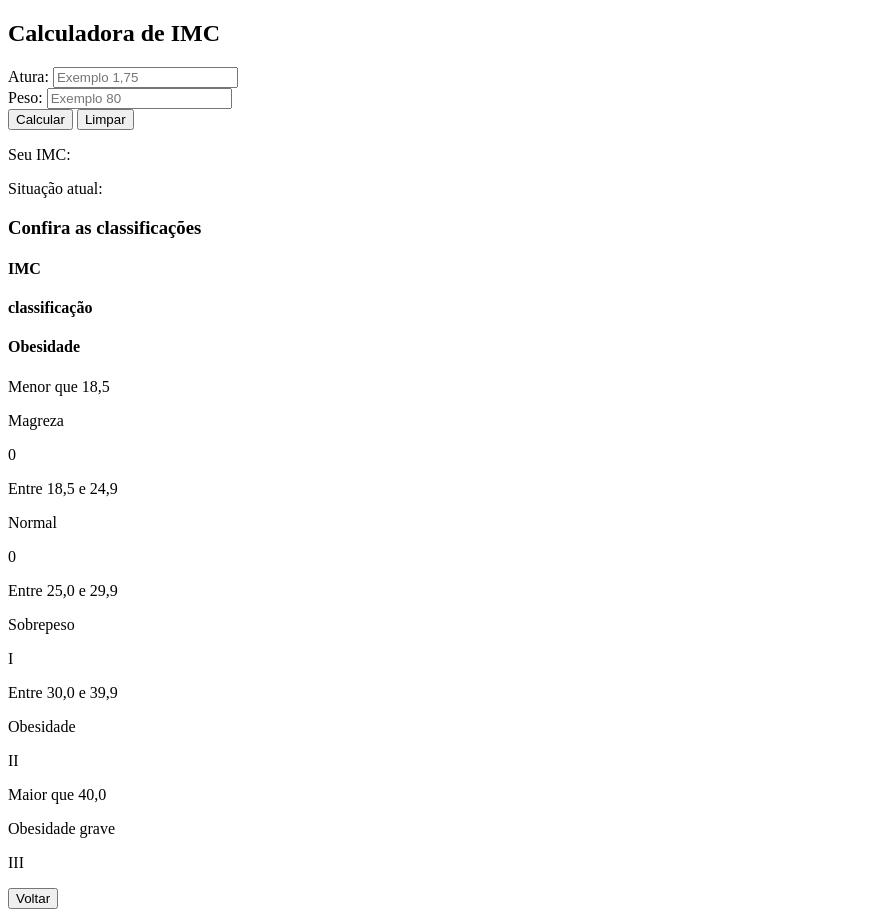
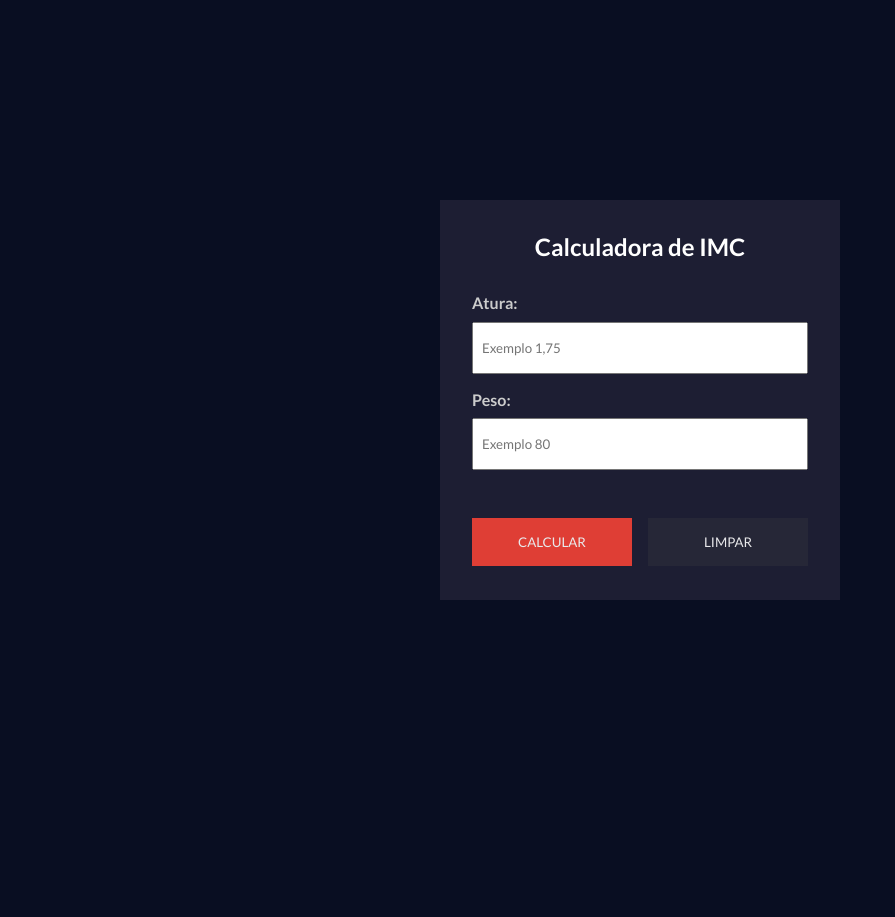
Before and after one commit to ryanbelushi/calculadoraIMC, a plain HTML site: page index.html in a window 1280 px wide. Shown: the whole page, without its empty margins (0-895 px from the left). After the commit the page ends 800 px from the top, so only its background shows below. Drawn offline with Linux system fonts and the light colour scheme.

Commit message:
Update index.html

```diff
--- a/index.html
+++ b/index.html
@@ -5,8 +5,8 @@
   <meta http-equiv="X-UA-Compatible" content="IE=edge">
   <meta name="viewport" content="width=device-width, initial-scale=1.0">
   <title>Calculadora IMC</title>
-  <script src="/js/script.js" defer></script>
-  <link rel="stylesheet" src="/css/style.css">
+  <script src="https://ryanbelushi.github.io/calculadoraIMC/js/script.js" defer></script>
+  <link href="https://ryanbelushi.github.io/calculadoraIMC/css/style.css" rel="stylesheet" />
   <link rel="preconnect" href="https://fonts.googleapis.com">
 <link rel="preconnect" href="https://fonts.gstatic.com" crossorigin>
 <link href="https://fonts.googleapis.com/css2?family=Lato:ital,wght@0,100;0,300;0,400;0,700;0,900;1,100;1,300;1,400;1,700;1,900&display=swap" rel="stylesheet">
```
